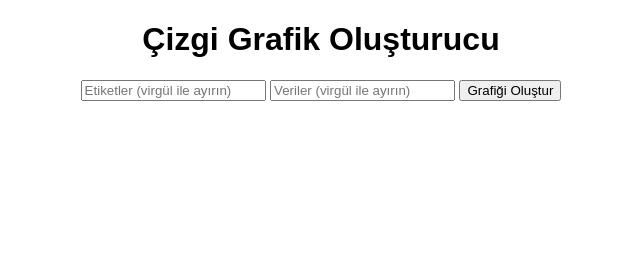
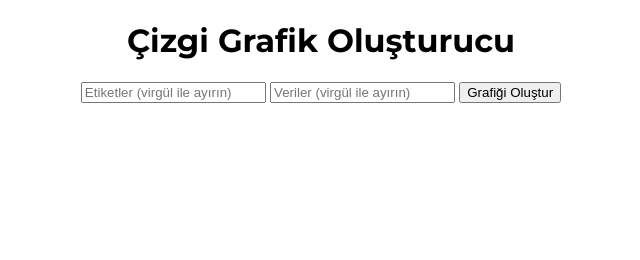
Before and after one commit to grafikolustur/grafikolustur.github.io, a plain HTML site: page index.html in a window 1280 px wide. Shown: the whole page, without its empty margins (319-959 px from the left). Drawn offline with nearby package versions, Linux system fonts and the light colour scheme.

Commit message:
Update index.html

```diff
--- a/index.html
+++ b/index.html
@@ -4,12 +4,14 @@
     <meta charset="UTF-8">
     <meta name="viewport" content="width=device-width, initial-scale=1.0">
     <title>Çizgi Grafik Oluşturucu</title>
+    <link rel="stylesheet" href="https://fonts.googleapis.com/css2?family=Montserrat:wght@100;200;300;400;500;600;700;800;900&display=swap">
     <script src="https://cdn.jsdelivr.net/npm/chart.js"></script>
     <style>
         body {
-            font-family: Arial, sans-serif;
+            font-family: Montserrat, sans-serif;
             text-align: center;
         }
+
         #chartContainer {
             max-width: 600px;
             margin: auto;
```
